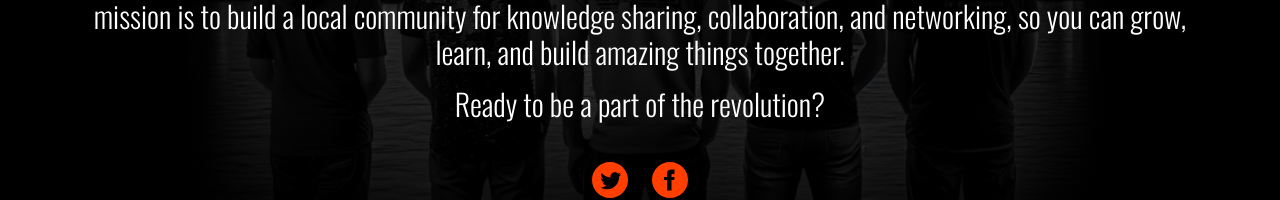
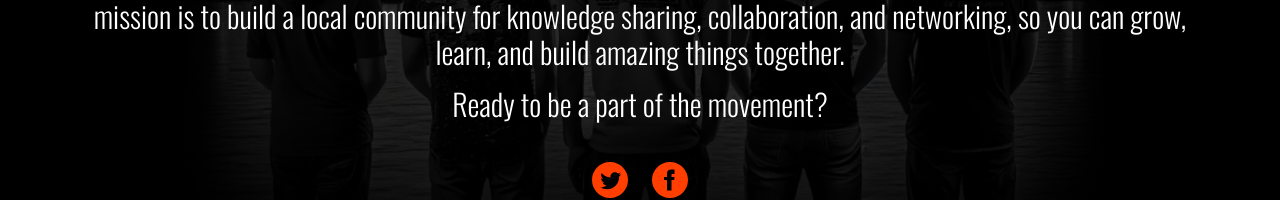
Before and after one commit to sykespro/sveltetampabay, a SvelteKit app in the folder packages/site/: page / in a window 1280 px wide. Shown: the part 431-631 px from the top of the page. Built offline with nearby package versions, Linux system fonts and the light colour scheme; no server answers; what @mailchimp/mailchimp_marketing would draw is missing.

Commit message:
text update

```diff
--- a/packages/site/src/routes/+page.svelte
+++ b/packages/site/src/routes/+page.svelte
@@ -22,7 +22,7 @@
 			the next level. Our mission is to build a local community for knowledge sharing,
 			collaboration, and networking, so you can grow, learn, and build amazing things together.
 		</p>
-		<p class="p-4">Ready to be a part of the revolution?</p>
+		<p class="p-4">Ready to be a part of the movement?</p>
 	</div>
 	<div class="flex  items-center justify-center gap-6">
 		<a href={siteSettings.twitter} target="_blank" rel="noreferrer">
```
